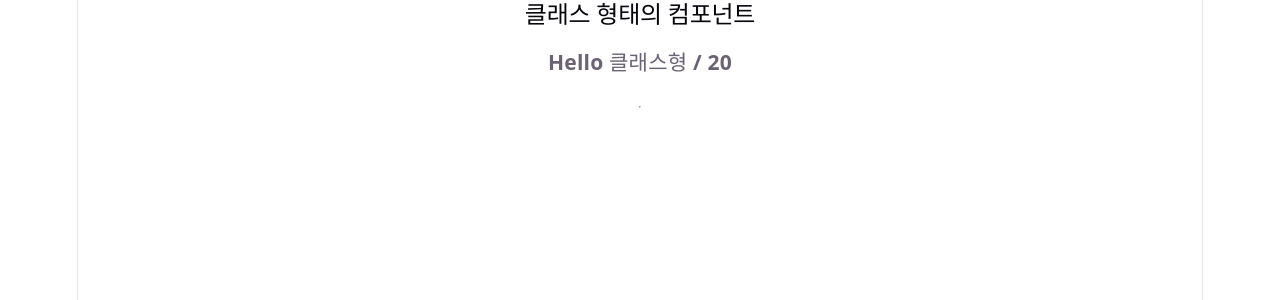
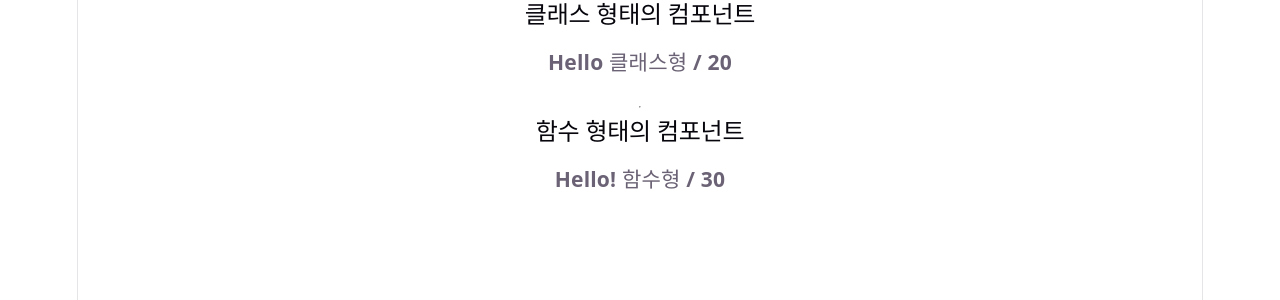
Before and after one commit to dong279/Html_Css_Javascript_ECMAScript_Project, a React (Vite) app in the folder todolist_react/: page / in a window 1280 px wide. Shown: the top 300 px of the page. Built offline with nearby package versions, Linux system fonts and the light colour scheme.

Commit message:
MyComponentFunc update

```diff
--- a/todolist_react/src/components/MyComponentFunc.jsx
+++ b/todolist_react/src/components/MyComponentFunc.jsx
@@ -1,7 +1,14 @@
-import React, { Component } from "react";
+import React from "react";
 
-export default class MyComponentFunc extends Component {
-  render() {
-    return <div></div>;
-  }
-}
+const MyComponentFunc = ({ name, age }) => {
+  return (
+    <div>
+      <h2>함수 형태의 컴포넌트</h2>
+      <h3>
+        Hello! {name} / {age}
+      </h3>
+    </div>
+  );
+};
+
+export default MyComponentFunc;
```
